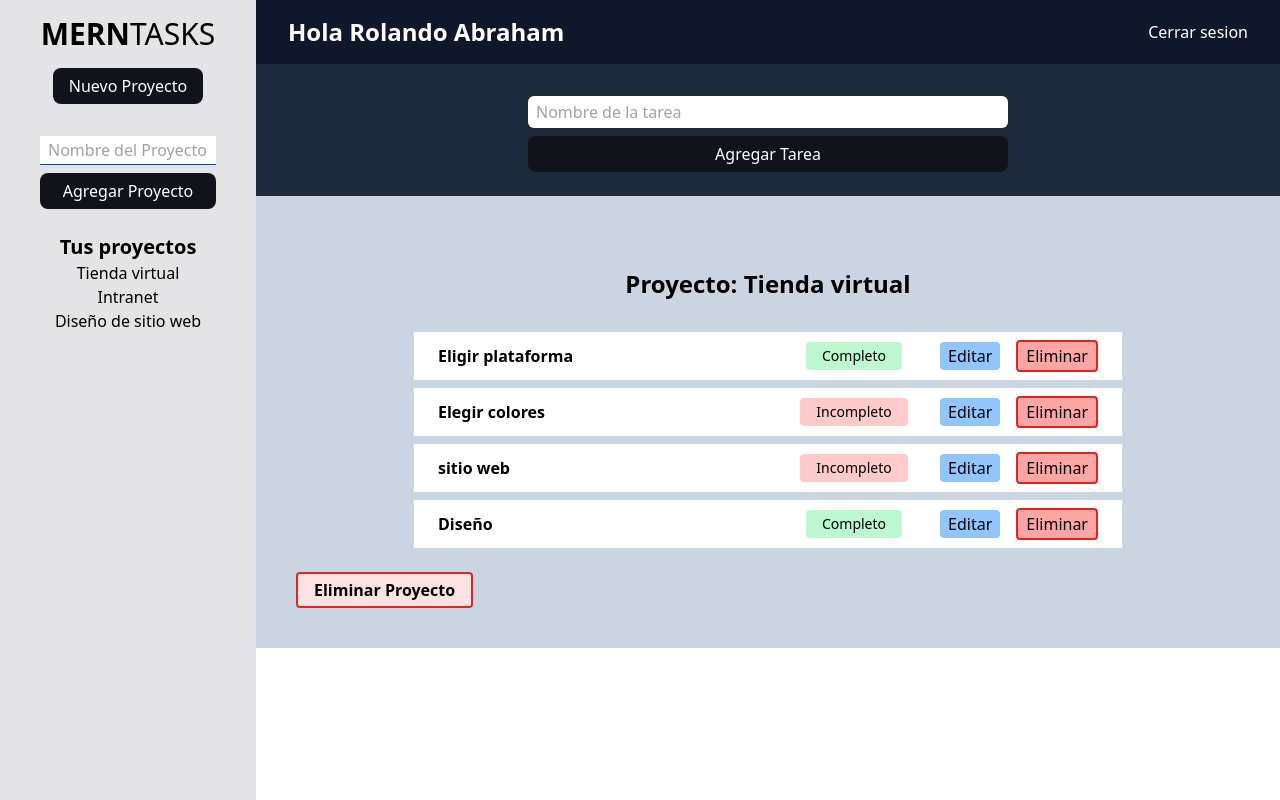
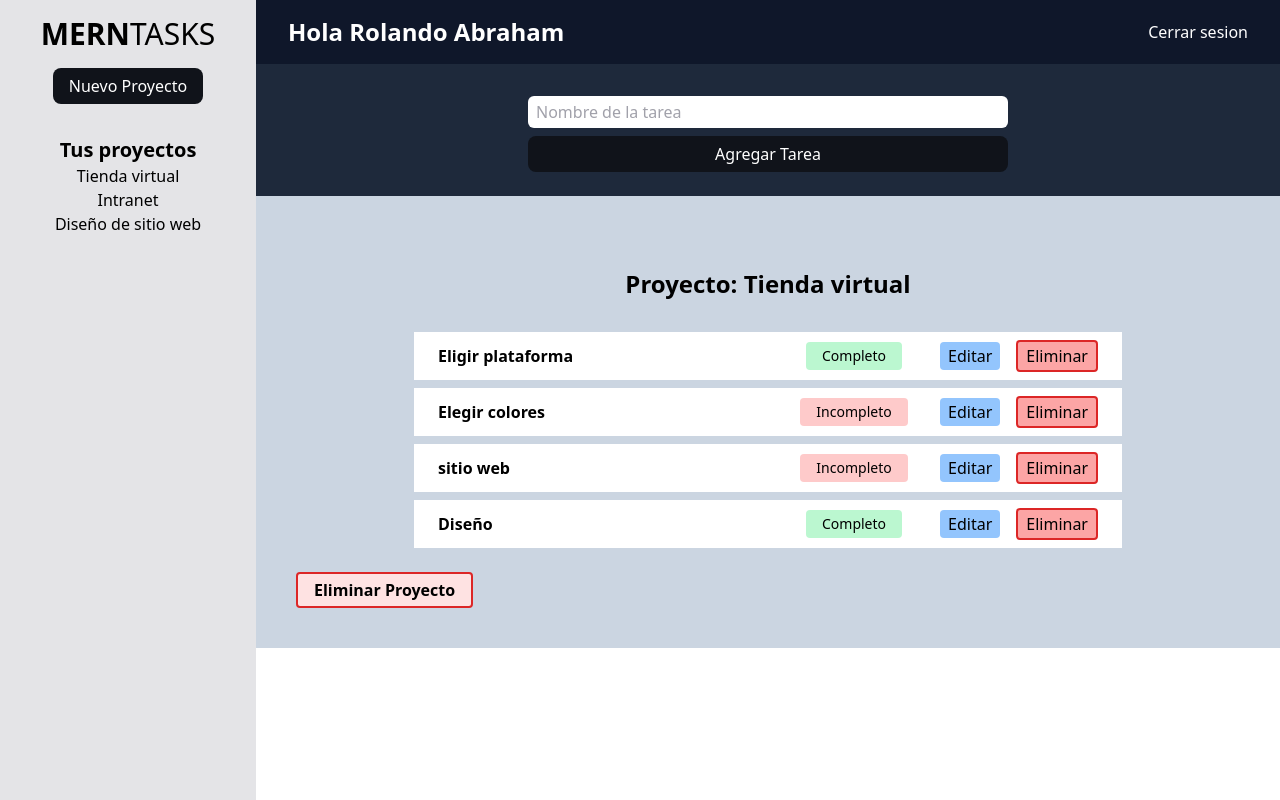
Before and after one commit to rolando-d3v/MERN-TASKS, a React (Create React App) app in the folder client/: page /proyectos in a window 1280 px wide. Built offline with nearby package versions, Linux system fonts and the light colour scheme.

Commit message:
proyectos

```diff
--- a/client/src/components/proyectos/NuevoProyecto.js
+++ b/client/src/components/proyectos/NuevoProyecto.js
@@ -1,5 +1,5 @@
 import React, { useState, useContext } from "react";
-import proyectoContext from '../../context/proyecto/proyectoContext'
+import proyectoContext from "../../context/proyecto/proyectoContext";
 
 export default function NuevoProyecto() {
   const [proyecto, setProyecto] = useState({
@@ -8,9 +8,9 @@ export default function NuevoProyecto() {
 
   const { nombre } = proyecto;
 
-  const {formulario} = useContext(proyectoContext)
+  const { formulario } = useContext(proyectoContext);
 
-  console.log(formulario)
+  console.log(formulario);
 
   //poniendo los datos en el state
   const onchangeProyecto = (e) => {
@@ -20,10 +20,9 @@ export default function NuevoProyecto() {
     });
   };
 
-
   //creando proyecto
   const onSubmitProyecto = (e) => {
-        e.preventDefault()
+    e.preventDefault();
   };
 
   return (
@@ -34,13 +33,14 @@ export default function NuevoProyecto() {
       >
         Nuevo Proyecto
       </button>
-      <form className="p-2 w-9/12 mx-auto" onSubmit={onSubmitProyecto} >
+      {formulario ? (
+        <form className="p-2 w-9/12 mx-auto" onSubmit={onSubmitProyecto}>
           <section className="my-2">
             <input
               className="focus:outline-none px-2 py-1 w-full leading-tight bg-white border-b border-blue-800"
               type="text"
               placeholder="Nombre del Proyecto"
-            name='nombre'
+              name="nombre"
               value={nombre}
               onChange={onchangeProyecto}
             />
@@ -52,6 +52,7 @@ export default function NuevoProyecto() {
             Agregar Proyecto
           </button>
         </form>
+      ) : null}
     </div>
   );
 }
--- a/client/src/context/proyecto/proyectoReducer.js
+++ b/client/src/context/proyecto/proyectoReducer.js
@@ -1,3 +1,4 @@
+import {FORMULARIO_PROYECTO} from './types'
 
 
 export default (state, action) => {
--- a/client/src/context/proyecto/proyectoState.js
+++ b/client/src/context/proyecto/proyectoState.js
@@ -1,6 +1,7 @@
 import { useReducer } from "react";
 import proyectoContext from "./proyectoContext";
 import proyectoReducer from "./proyectoReducer";
+import {FORMULARIO_PROYECTO} from './types'
 
 const ProyectoState = (props) => {
   const initialState = {
--- a/client/src/context/proyecto/types.js
+++ b/client/src/context/proyecto/types.js
@@ -0,0 +1 @@
+export const FORMULARIO_PROYECTO = 'FORMULARIO_PROYECTO'
```
Also changed, not shown: 1 other file (tests, documents, lock files or other folders). Lines whose indentation alone changed are shown as unchanged.
